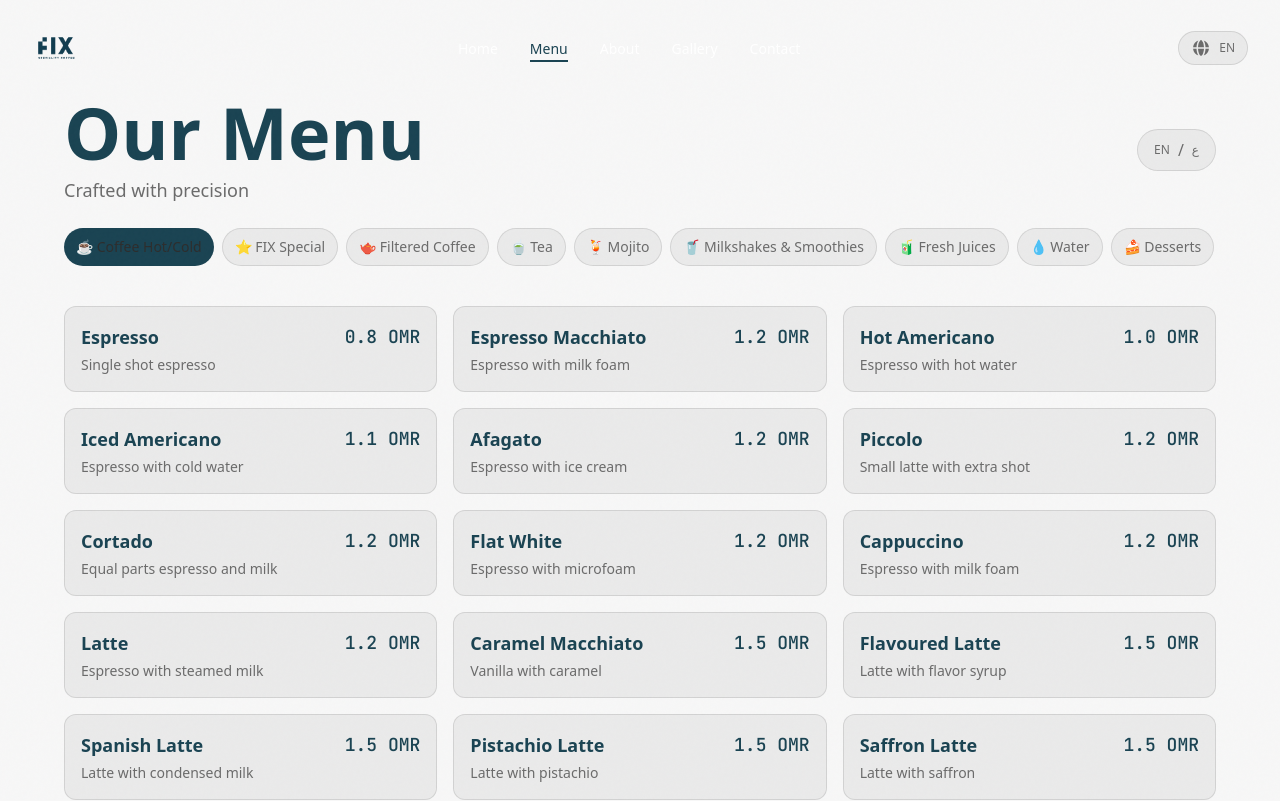
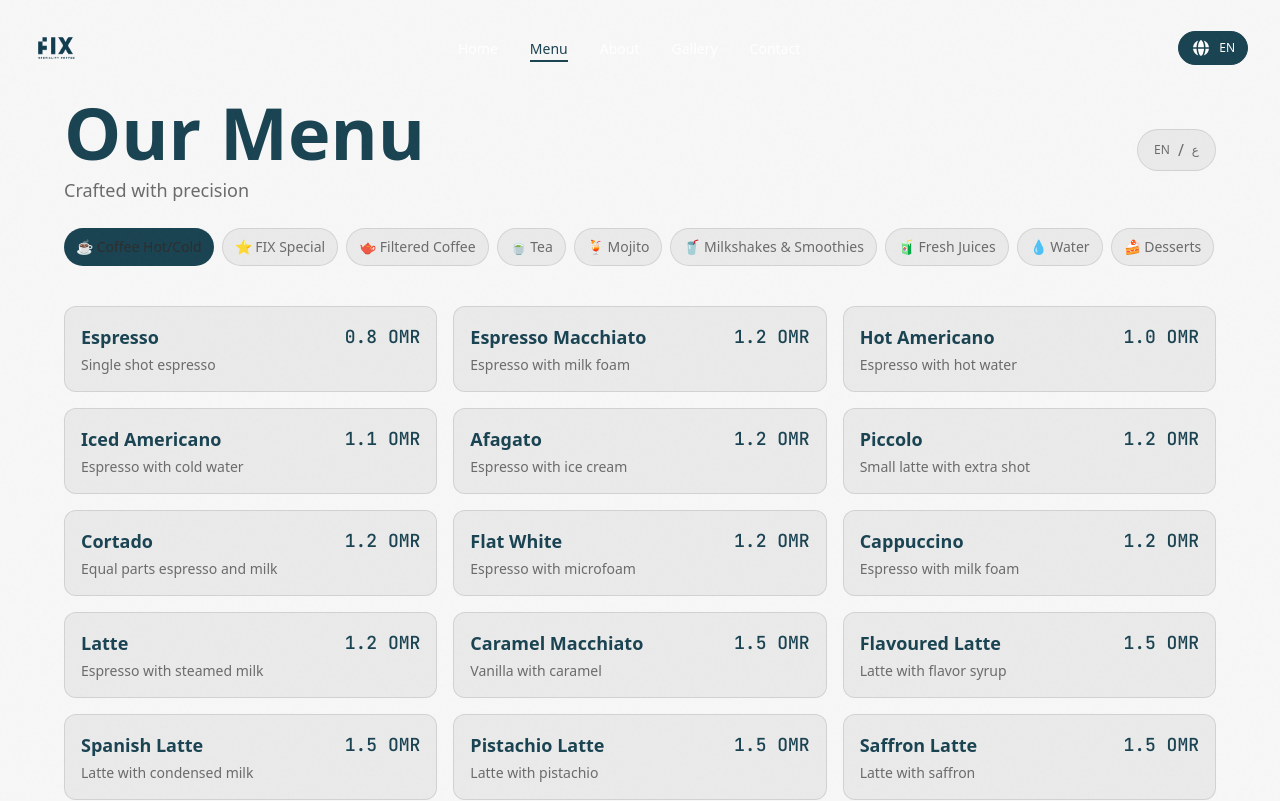
Before and after one commit to Ahmad-hue-hue/Fix.Om, a Next.js app in the folder fix-om/: page /menu in a window 1280 px wide. Shown: the top 801 px of the page. Built offline with nearby package versions, Linux system fonts and the light colour scheme.

Commit message:
fix: make hero text visible with primary color and darker overlay

```diff
--- a/fix-om/app/page.tsx
+++ b/fix-om/app/page.tsx
@@ -67,7 +67,7 @@ export default function Home() {
             <source src="/assets/hero-video.mp4" type="video/mp4" />
           </video>
 
-          <div className="absolute inset-0 bg-obsidian/20" />
+          <div className="absolute inset-0 bg-obsidian/50" />
 
           <motion.div
             className="absolute inset-0"
@@ -100,7 +100,7 @@ export default function Home() {
 
             <motion.p
               variants={itemVariants}
-              className="mt-6 text-lg sm:text-2xl md:text-3xl font-bold text-white tracking-wide"
+              className="mt-6 text-lg sm:text-2xl md:text-3xl font-bold text-primary tracking-wide"
             >
               {language === "en" ? "Speciality Coffee" : "قهوه متخصصة"}
             </motion.p>
--- a/fix-om/components/layout/header.tsx
+++ b/fix-om/components/layout/header.tsx
@@ -85,7 +85,7 @@ export function Header() {
           <div className="flex items-center gap-4">
             <motion.button
               onClick={toggleLanguage}
-              className="flex items-center gap-2 px-3 py-2 rounded-full bg-glass border border-glass-border text-subtext hover:text-bone hover:border-primary transition-colors duration-300"
+              className="flex items-center gap-2 px-3 py-2 rounded-full bg-primary border border-primary text-white hover:bg-primary-light hover:border-primary-light transition-colors duration-300"
               whileHover={{ scale: 1.05 }}
               whileTap={{ scale: 0.95 }}
               aria-label={language === "en" ? "Switch to Arabic" : "Switch to English"}
```
